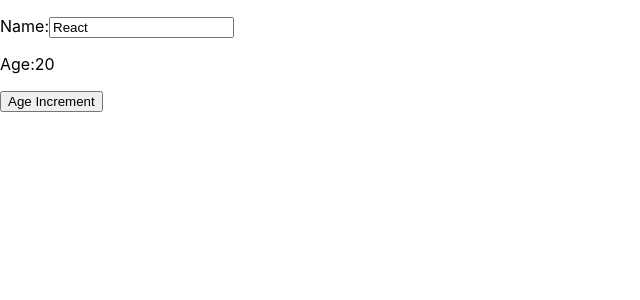
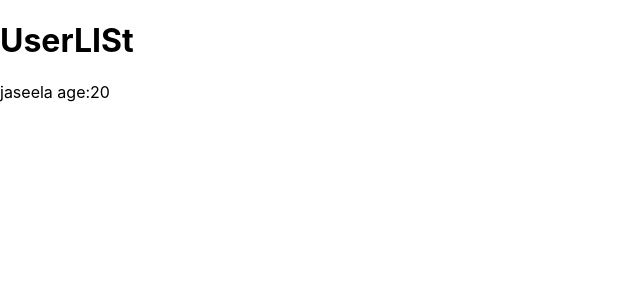
Before and after one commit to Jaseela99/react-basics, a React (Create React App) app in the folder reactto/: page / in a window 1280 px wide. Shown: the top 300 px of the page, without its empty margins (0-640 px from the left). Built offline with nearby package versions, Linux system fonts and the light colour scheme.

Commit message:
function verssus class

```diff
--- a/reactto/src/App.js
+++ b/reactto/src/App.js
@@ -1,10 +1,12 @@
-import react from "react";
-import UseState from "./components/UseState";
+import React from "react";
+//import UseState from "./components/UseState";
+import Class from "./components/Class";
 
 function App() {
   return (
     <div className="App">
-      <UseState/>
+     {/*  <UseState/> */}
+      <Class/>
     </div>
   );
 }
--- /dev/null
+++ b/reactto/src/components/Class.js
@@ -0,0 +1,13 @@
+import React, {Component} from 'react'
+import Function from './Function'
+//component from react
+class Class extends Component {
+    //uses render method to return JSX
+    render() {
+        return (
+            //we do not have to pass props to class components
+    <Function age="20">jaseela</Function>
+        )
+    }
+}
+export default Class
--- /dev/null
+++ b/reactto/src/components/Function.js
@@ -0,0 +1,15 @@
+import React from 'react'
+//we have to pass the props to functional comopnents
+const Function = (props) => {
+  return (
+
+    <div>
+        <h1>UserLISt</h1>
+        <div>
+        {props.children} age:{props.age}
+            </div>
+            </div>
+  )
+}
+
+export default Function
```
